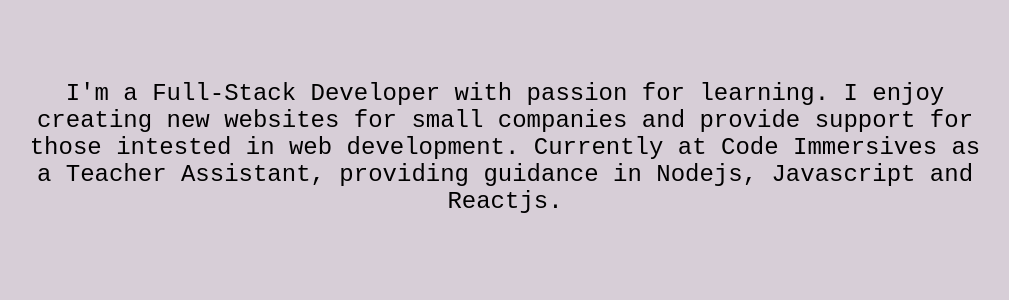
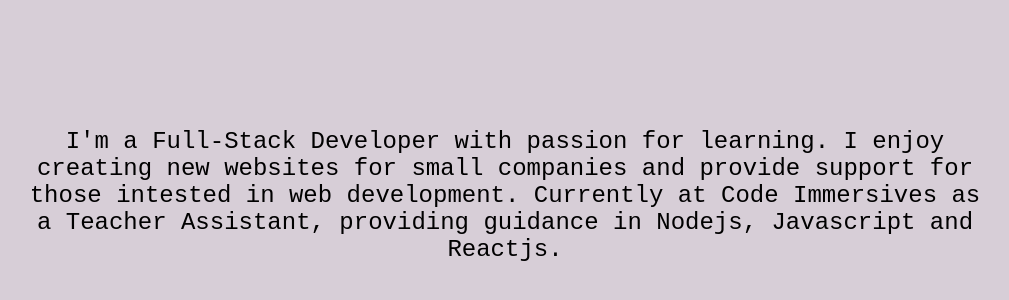
Before and after one commit to ginnygu/ginny_gu, a React (Create React App) app: page / in a window 1280 px wide. Shown: the part 944-1244 px from the top of the page, without its empty margins (135-1144 px from the left). Built offline with nearby package versions, Linux system fonts and the light colour scheme.

Commit message:
changing margin

```diff
--- a/src/App.css
+++ b/src/App.css
@@ -20,6 +20,9 @@ section div {
 
 .about-title{
   display: none;
+}
+.about-me{
+  margin: 3em 0;
 }
 
 .message,
@@ -135,7 +138,9 @@ span {
   margin: auto;
 }
 
+
 #Contact {
+  margin-top: 5em;
   height: 75vh;
 }
 
```
